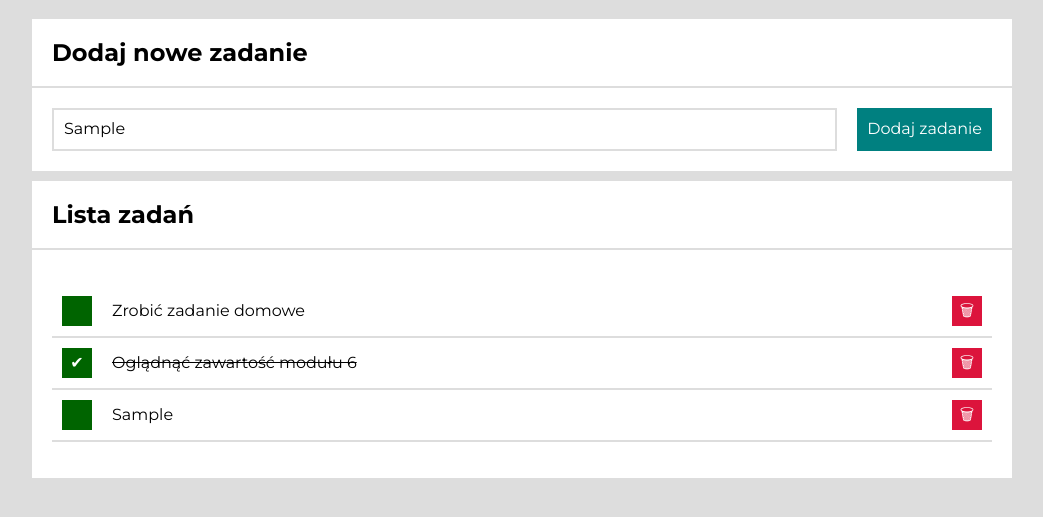
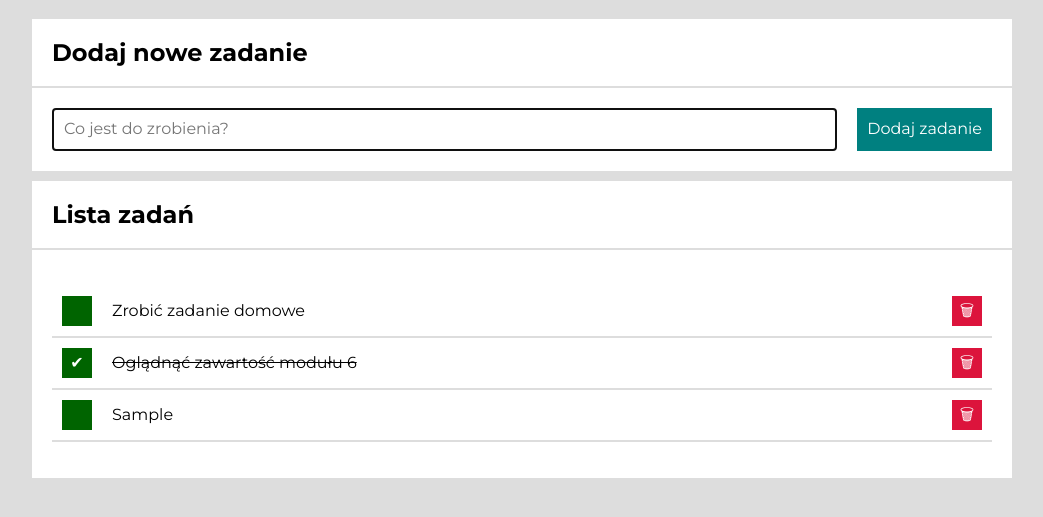
Before and after one commit to Adam-Musial-AMu/to-do-list, a plain HTML site: page index.html in a window 1280 px wide. Both pictures are taken after typing "Sample" into the empty fields and a click on the button "Dodaj zadanie". Shown: the part 81-598 px from the top of the page, without its empty margins (118-1161 px from the left). Drawn offline with nearby package versions, Linux system fonts and the light colour scheme.

Commit message:
adding reset and focus to the input

```diff
--- a/js/script.js
+++ b/js/script.js
@@ -51,11 +51,17 @@
 
         for (const task of tasks) {
             htmlString +=
-                `<li class="list">
-            <button class="list__button list__button--done js-done">${task.done ? "✔" : ""}</button>
-            <span class="list__taskName${task.done ? " list__taskName--done" : ""}">${task.content}</span>
-            <button class="list__button js-remove">🗑</button>
-            </li >`;
+        `<li class="list">
+            <button class="list__button list__button--done js-done">
+            ${task.done ? "✔" : ""}
+            </button>
+            <span class="list__taskName${task.done ? " list__taskName--done" : ""}">
+            ${task.content}
+            </span>
+            <button class="list__button js-remove">
+            🗑
+            </button>
+        </li >`;
         };
         document.querySelector(".js-tasks").innerHTML = htmlString;
 
@@ -66,12 +72,15 @@
     const onFormSubmit = (event) => {
         event.preventDefault();
 
-        const newTaskContent = document.querySelector(".js-newTask").value.trim();
+        const newTaskElement = document.querySelector(".js-newTask");
+        const newTaskContent = newTaskElement.value.trim();
 
-        if (newTaskContent === "") {
-            return;
+        if (newTaskContent !== "") {
+            addNewTask(newTaskContent);
+            newTaskElement.value = "";
         }
-        addNewTask(newTaskContent);
+
+        newTaskElement.focus();
 
     }
 
```
Also changed, not shown: index.html (line endings or trailing spaces).
